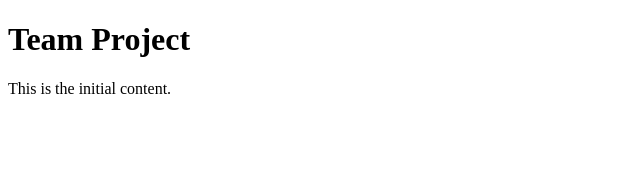
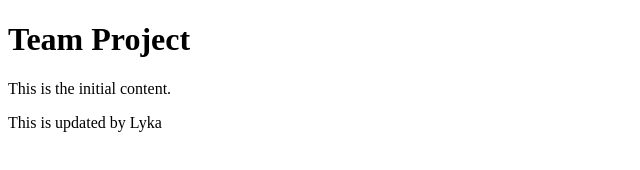
Before and after one commit to tith-sa/merge, a plain HTML site: page index.html in a window 1280 px wide. Shown: the whole page, without its empty margins (0-640 px from the left). Drawn offline with Linux system fonts and the light colour scheme.

Commit message:
Update paragraph by Lyka

```diff
--- a/index.html
+++ b/index.html
@@ -8,5 +8,6 @@
   <body>
     <h1>Team Project</h1>
     <p>This is the initial content.</p>
+    <p>This is updated by Lyka</p>
   </body>
 </html>
```
